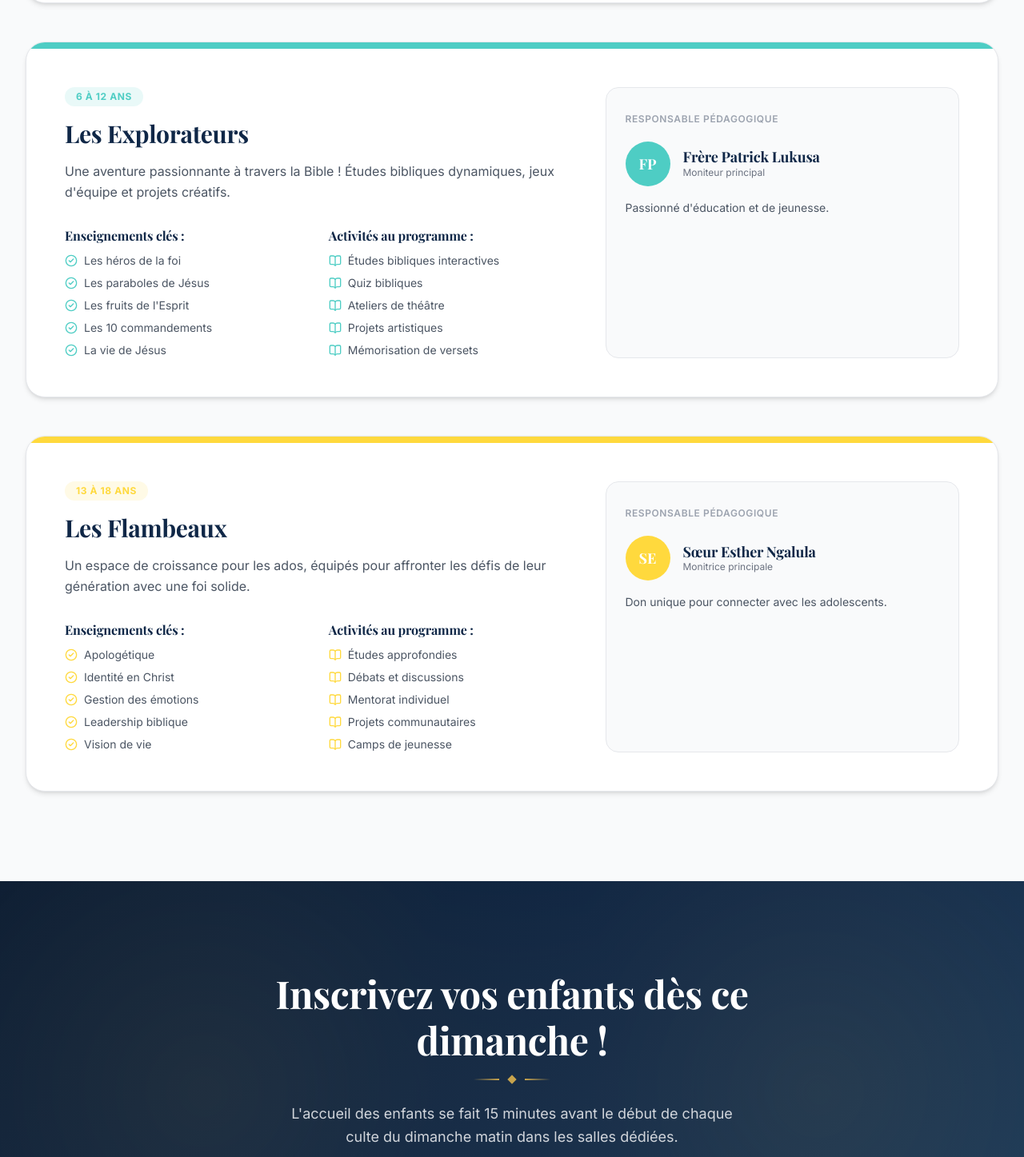
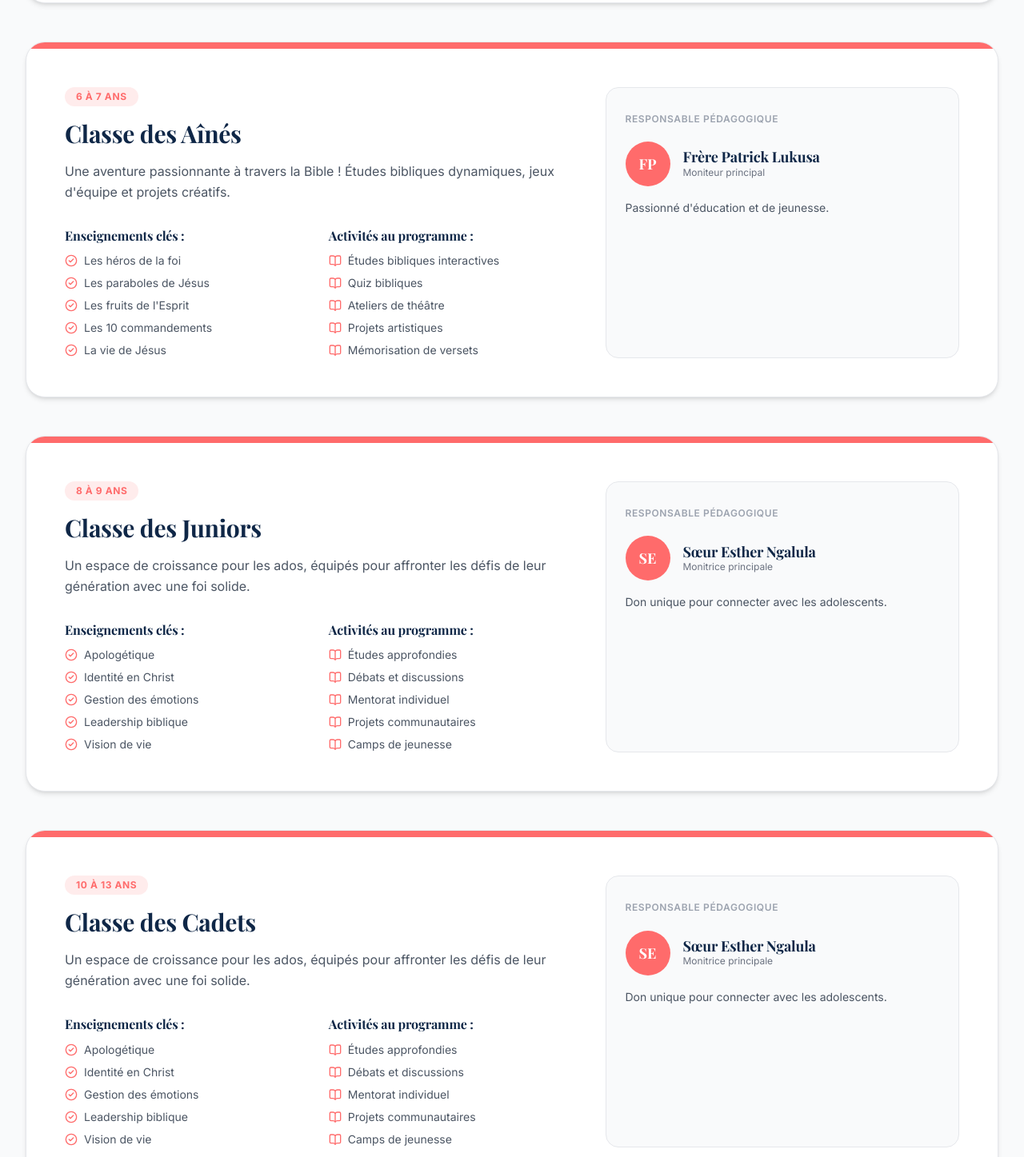
Before and after one commit to kalala22/archedelalliance, a Next.js app: page /ecole-du-dimanche in a window 1280 px wide. Shown: the part 1763-3210 px from the top of the page at 80% size. Built offline with nearby package versions, Linux system fonts and the light colour scheme.

Commit message:
docs: add Payload CMS integration guide and update Sunday School class naming convention

```diff
--- a/src/data/sunday-school.ts
+++ b/src/data/sunday-school.ts
@@ -8,8 +8,8 @@ export const sundaySchoolPedagogy =
 
 export const sundaySchoolClasses: SundaySchoolClass[] = [
   {
-    id: "petits-agneaux",
-    name: "Les Petits Agneaux",
+    id: "jardin",
+    name: "Classe de Jardin",
     ageRange: "3 à 5 ans",
     description: "Un environnement chaleureux où les tout-petits découvrent l'amour de Dieu à travers des histoires simples et des activités sensorielles.",
     activities: ["Histoires bibliques illustrées", "Chants et comptines", "Coloriage et peinture", "Jeux de rôle simples", "Prière en groupe"],
@@ -20,27 +20,51 @@ export const sundaySchoolClasses: SundaySchoolClass[] = [
     teacher: { name: "Sœur Joséphine Mbuyi", role: "Monitrice principale", avatar: "/images/teachers/josephine.jpg", bio: "10 ans d'expérience dans l'enseignement préscolaire." },
   },
   {
-    id: "explorateurs",
-    name: "Les Explorateurs",
-    ageRange: "6 à 12 ans",
+    id: "aines",
+    name: "Classe des Aînés",
+    ageRange: "6 à 7 ans",
     description: "Une aventure passionnante à travers la Bible ! Études bibliques dynamiques, jeux d'équipe et projets créatifs.",
     activities: ["Études bibliques interactives", "Quiz bibliques", "Ateliers de théâtre", "Projets artistiques", "Mémorisation de versets"],
     objectives: ["Comprendre les grands récits bibliques", "Mémoriser des versets clés", "Développer des valeurs chrétiennes", "Apprendre à prier"],
     teachings: ["Les héros de la foi", "Les paraboles de Jésus", "Les fruits de l'Esprit", "Les 10 commandements", "La vie de Jésus"],
     image: "/images/sunday-school/explorateurs.jpg",
-    color: "#4ECDC4",
+    color: "#FF6B6B",
     teacher: { name: "Frère Patrick Lukusa", role: "Moniteur principal", avatar: "/images/teachers/patrick.jpg", bio: "Passionné d'éducation et de jeunesse." },
   },
   {
-    id: "flambeaux",
-    name: "Les Flambeaux",
-    ageRange: "13 à 18 ans",
+    id: "junior",
+    name: "Classe des Juniors",
+    ageRange: "8 à 9 ans",
     description: "Un espace de croissance pour les ados, équipés pour affronter les défis de leur génération avec une foi solide.",
     activities: ["Études approfondies", "Débats et discussions", "Mentorat individuel", "Projets communautaires", "Camps de jeunesse"],
     objectives: ["Développer une foi personnelle", "Défendre sa foi", "Se préparer à la vie adulte", "Découvrir ses dons spirituels"],
     teachings: ["Apologétique", "Identité en Christ", "Gestion des émotions", "Leadership biblique", "Vision de vie"],
     image: "/images/sunday-school/flambeaux.jpg",
-    color: "#FFD93D",
+    color: "#FF6B6B",
+    teacher: { name: "Sœur Esther Ngalula", role: "Monitrice principale", avatar: "/images/teachers/esther.jpg", bio: "Don unique pour connecter avec les adolescents." },
+  },
+  {
+    id: "cadets",
+    name: "Classe des Cadets",
+    ageRange: "10 à 13 ans",
+    description: "Un espace de croissance pour les ados, équipés pour affronter les défis de leur génération avec une foi solide.",
+    activities: ["Études approfondies", "Débats et discussions", "Mentorat individuel", "Projets communautaires", "Camps de jeunesse"],
+    objectives: ["Développer une foi personnelle", "Défendre sa foi", "Se préparer à la vie adulte", "Découvrir ses dons spirituels"],
+    teachings: ["Apologétique", "Identité en Christ", "Gestion des émotions", "Leadership biblique", "Vision de vie"],
+    image: "/images/sunday-school/flambeaux.jpg",
+    color: "#FF6B6B",
+    teacher: { name: "Sœur Esther Ngalula", role: "Monitrice principale", avatar: "/images/teachers/esther.jpg", bio: "Don unique pour connecter avec les adolescents." },
+  },
+  {
+    id: "ados",
+    name: "Classe des Ados",
+    ageRange: "14 à 18 ans",
+    description: "Un espace de croissance pour les ados, équipés pour affronter les défis de leur génération avec une foi solide.",
+    activities: ["Études approfondies", "Débats et discussions", "Mentorat individuel", "Projets communautaires", "Camps de jeunesse"],
+    objectives: ["Développer une foi personnelle", "Défendre sa foi", "Se préparer à la vie adulte", "Découvrir ses dons spirituels"],
+    teachings: ["Apologétique", "Identité en Christ", "Gestion des émotions", "Leadership biblique", "Vision de vie"],
+    image: "/images/sunday-school/flambeaux.jpg",
+    color: "#FF6B6B",
     teacher: { name: "Sœur Esther Ngalula", role: "Monitrice principale", avatar: "/images/teachers/esther.jpg", bio: "Don unique pour connecter avec les adolescents." },
   },
 ];
```
Also changed, not shown: 1 other file (tests, documents, lock files or other folders).
